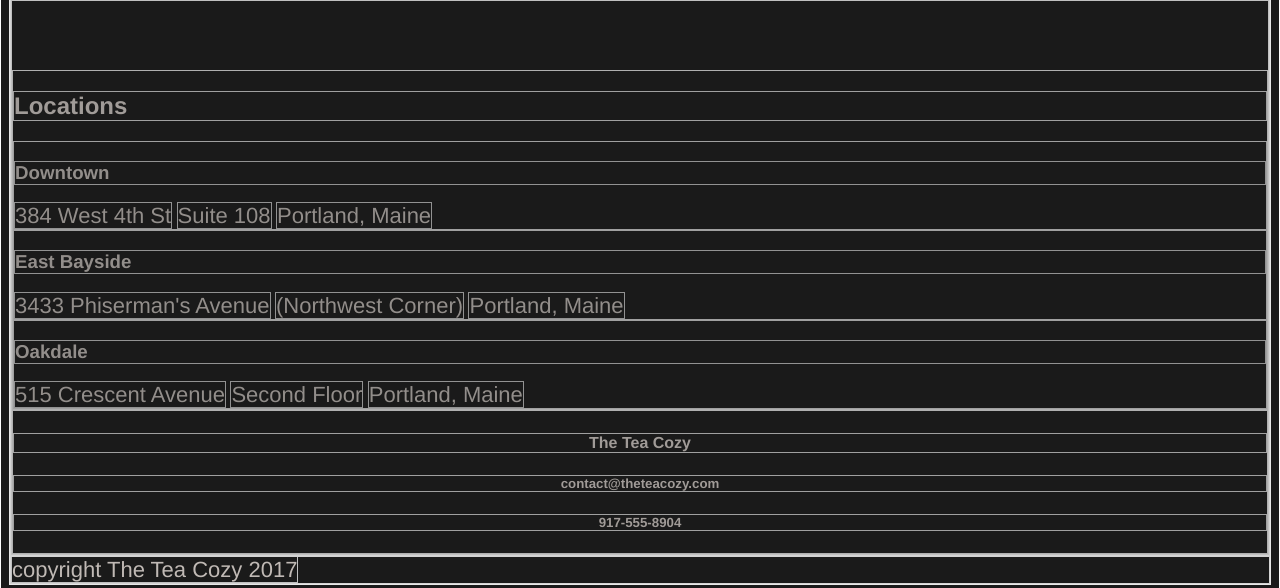
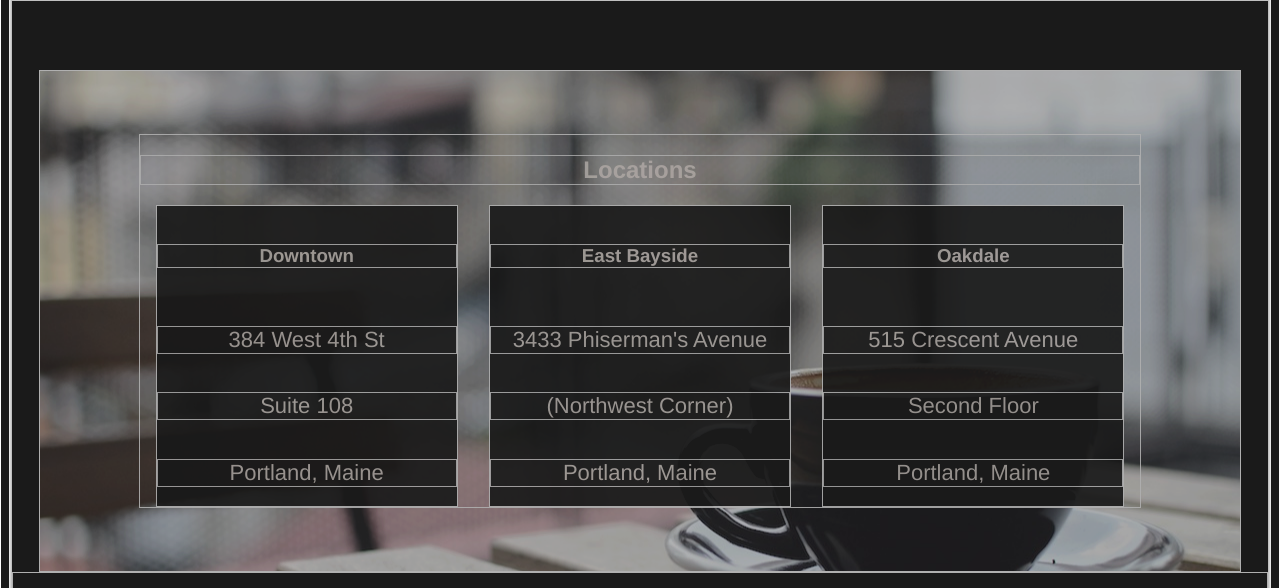
Before and after one commit to anule/tea-cozy, a plain HTML site: page index.html in a window 1280 px wide. Shown: the part 1751-2339 px from the top of the page. Drawn offline with Linux system fonts and the light colour scheme.

Commit message:
Styling for featured and locations sections.

```diff
--- a/index.html
+++ b/index.html
@@ -61,6 +61,7 @@
     </section>
     <section id="locations">
       <div class="our-locations">
+       <div class="container">
         <h2>Locations</h2>
           <div class="addresses">
             <h3>Downtown</h3>
@@ -81,8 +82,9 @@
             <span>Portland, Maine</span>
           </div>
         </div>
+      </div>
       <div class="headings">
-        <h4>The Tea Cozy</h4>
+        <h2>The Tea Cozy</h2>
         <h5>contact@theteacozy.com</h5>
         <h5>917-555-8904</h5>
       </div>
@@ -91,7 +93,7 @@
 
   <!-- Footer -->
     <footer>
-      <span>copyright The Tea Cozy 2017</span>
+      <h5>copyright The Tea Cozy 2017</h5>
     </footer>
   </body>
 </html>
--- a/style.css
+++ b/style.css
@@ -22,6 +22,7 @@ header {
   z-index: 5;
   border-bottom: 1px solid seashell;
   top: 0;
+  opacity: 1;
 }
 
 #logo {
@@ -76,10 +77,11 @@ section {
 .our-mission .headings {
   z-index: 5;
   width: 1200px;
+  opacity: 1;
 }
 
 /* Featuerd section */
-#feaetured {
+#featured {
   display: flex;
   width: 1000px;
   flex-flow: row wrap;
@@ -91,7 +93,7 @@ section {
   display: flex;
   width: 1000px;
   flex-wrap: wrap;
-  justify-content: center;
+  justify-content: space-around;
   margin: auto;
 }
 
@@ -115,3 +117,47 @@ section {
   margin-top: 10px;
   text-align: center;
 }
+
+/* Locations styling */
+
+.our-locations {
+  background-image: url('img/img-locations-background.jpg');
+  background-position: center;
+  width: 1200px;
+  height: 500px;
+  text-align: center;
+  margin: auto;
+  display: flex;
+  flex-direction: column;
+  justify-content: space-around;
+}
+
+.our-locations h2 {
+  width: inherit;
+  background-color: rgba(0, 0, 0, 0);
+}
+
+.our-locations .container {
+  display: flex;
+  justify-content: space-around;
+  background-color: rgba(0, 0, 0, 0);
+  margin: auto;
+
+}
+
+.our-locations .addresses {
+  width: 300px;
+  height: 300px;
+  opacity: 1;
+  margin: 15 20px;
+  display: flex;
+  flex-direction: column;
+  justify-content: space-around;
+}
+
+.addresses span {
+  display: block;
+}
+ #locations .headins {
+   height: 200px;
+ }
```
Lines whose indentation alone changed are shown as unchanged.
